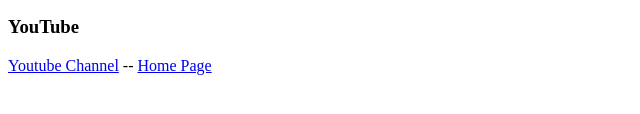
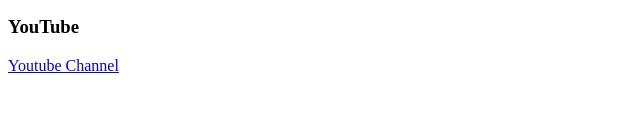
Before and after one commit to tahmid0003/SSB_198_html_1, a plain HTML site: page Contact.html in a window 1280 px wide. Shown: the part 338-452 px from the top of the page, without its empty margins (0-640 px from the left). Drawn offline with Linux system fonts and the light colour scheme.

Commit message:
Update Contact.html

```diff
--- a/Contact.html
+++ b/Contact.html
@@ -16,7 +16,7 @@
       <a href="https://www.linkedin.com/in/tahmid03/">LinkedIn</a>
       <h3>YouTube</h3>
       <a href="https://www.youtube.com/channel/UCJpIwDacntoM3n-ayfHq-iA">Youtube Channel</a>
-     -- <a href="index.html">Home Page</a>
+
 
 </body>
 </html>
```
